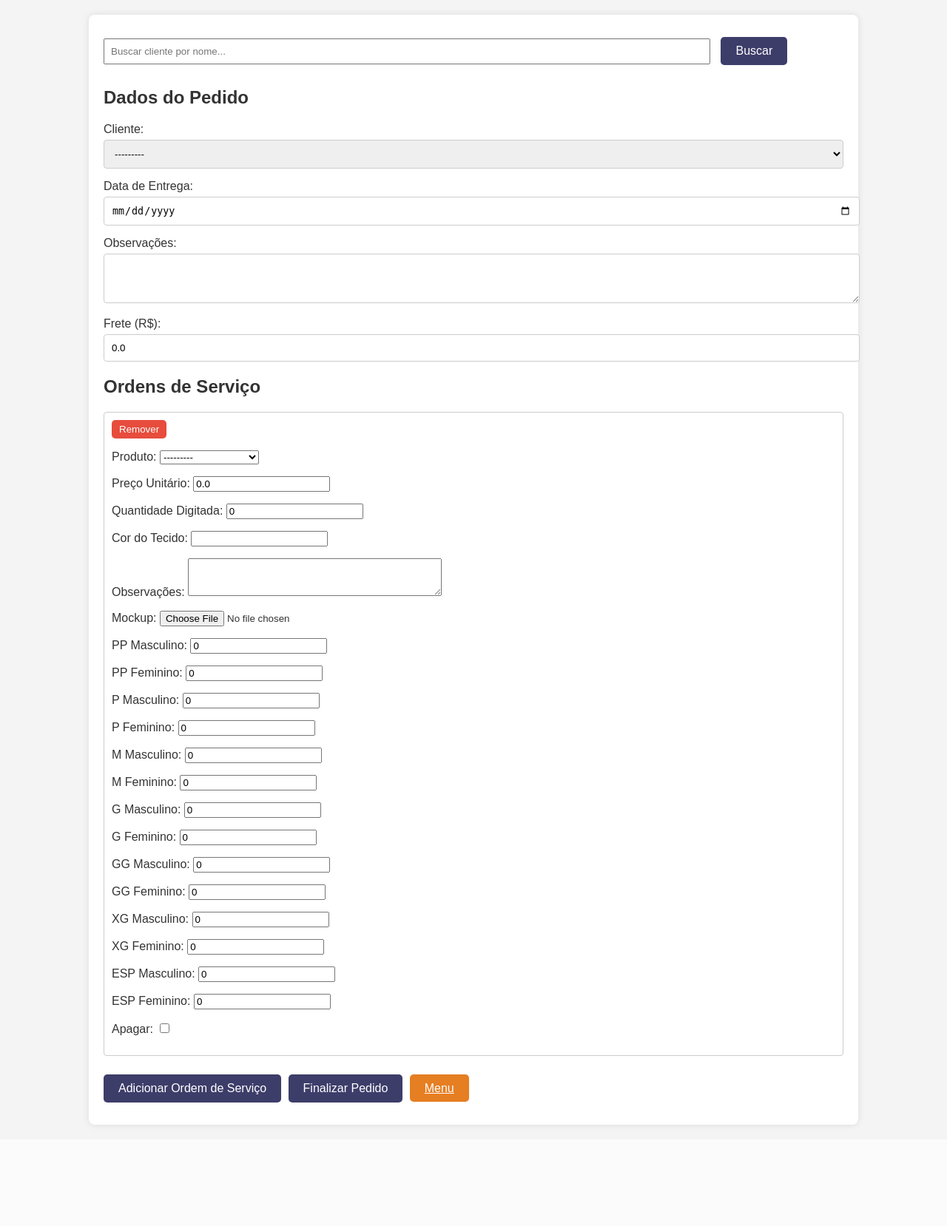
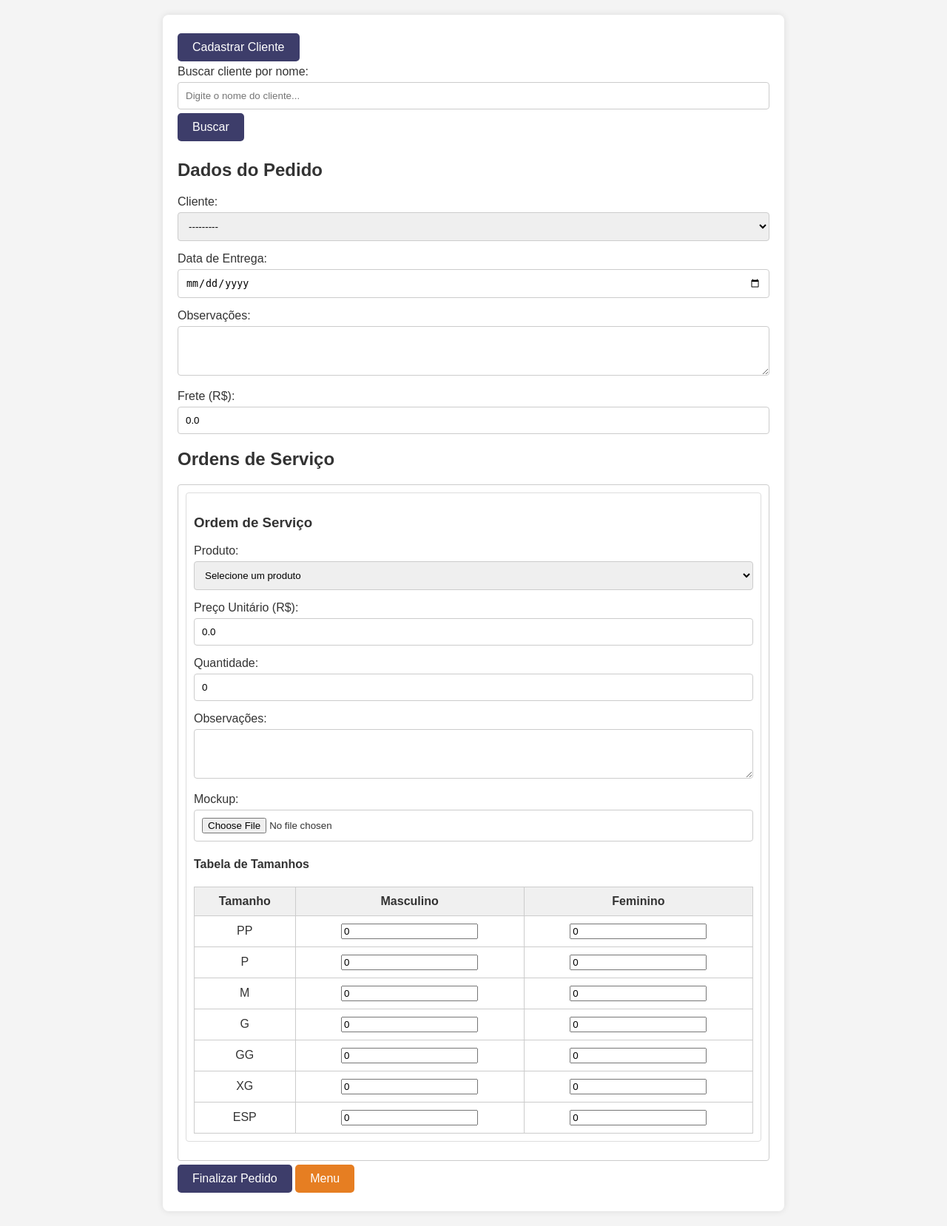
Before and after one commit to siqmath/kqapp, a Django app: page /pedidos/novo/ in a window 1280 px wide. Shown: the part 120-1778 px from the top of the page at 74% size. Before the commit the page ends 1645 px from the top, so only its background shows below. Run offline with Django 4.2, Linux system fonts and the light colour scheme; data comes from the database, SQL or seed files in the repository.

Commit message:
Update novo_pedido.html

```diff
--- a/kq_app/templates/kq_app/novo_pedido.html
+++ b/kq_app/templates/kq_app/novo_pedido.html
@@ -12,140 +12,218 @@
             margin: 0;
             padding: 0;
         }
+
         header {
             background-color: #3D3D6A;
             color: white;
             padding: 20px;
             text-align: center;
         }
+
         .container {
-            max-width: 1000px;
+            max-width: 800px;
             margin: 20px auto;
             padding: 20px;
             background-color: white;
             border-radius: 8px;
             box-shadow: 0 0 10px rgba(0, 0, 0, 0.1);
         }
+
         .form-group {
             margin-bottom: 15px;
         }
+
         .form-group label {
             display: block;
             margin-bottom: 5px;
         }
+
+        .form-group select,
         .form-group input,
-        .form-group select,
         .form-group textarea {
             width: 100%;
             padding: 10px;
             border: 1px solid #ccc;
             border-radius: 4px;
+            box-sizing: border-box;
         }
+
         .button {
+            display: inline-block;
             background-color: #3D3D6A;
             color: white;
             padding: 10px 20px;
+            text-decoration: none;
             border: none;
             border-radius: 5px;
+            transition: background-color 0.3s;
+            font-size: 16px;
+            text-align: center;
+            margin: 5px 0;
             cursor: pointer;
-            font-size: 16px;
-            margin: 10px 5px 10px 0;
         }
+
         .button:hover {
             background-color: #2D2D4A;
         }
-        .search-bar {
-            margin-bottom: 20px;
-        }
-        .search-bar input[type="text"] {
-            width: 80%;
-            padding: 8px;
-            margin-right: 10px;
-        }
-        .os-item {
+
+        .os-container {
+            margin-top: 20px;
             border: 1px solid #ccc;
             padding: 10px;
-            margin-bottom: 15px;
             border-radius: 4px;
         }
-        .remove-os {
-            background-color: #e74c3c;
-            color: white;
-            padding: 5px 10px;
-            border: none;
-            border-radius: 5px;
-            cursor: pointer;
+
+        .os-item {
+            margin-bottom: 15px;
+            border: 1px solid #ddd;
+            padding: 10px;
+            border-radius: 4px;
         }
-        .remove-os:hover {
-            background-color: #c0392b;
+
+        table {
+            width: 100%;
+            border-collapse: collapse;
+            margin-top: 10px;
         }
-        .errorlist { color: red; }
+
+        th,
+        td {
+            border: 1px solid #ccc;
+            padding: 10px;
+            text-align: center;
+        }
+
+        th {
+            background-color: #f0f0f0;
+        }
+
+        .errorlist {
+            color: red;
+            margin-top: 5px;
+        }
     </style>
 </head>
+
 <body>
 <header>
     <h1>Criar Novo Pedido</h1>
 </header>
+
 <div class="container">
-    <div class="search-bar">
-        <form method="GET" action="">
-            <input type="text" name="busca" placeholder="Buscar cliente por nome..." value="{{ request.GET.busca }}">
+    <a href="{% url 'cadastrar_cliente' %}" class="button">Cadastrar Cliente</a>
+
+    <form action="" method="GET">
+        <div class="form-group">
+            <label for="busca_cliente">Buscar cliente por nome:</label>
+            <input type="text" name="busca" id="busca_cliente" placeholder="Digite o nome do cliente..." value="{{ request.GET.busca }}">
             <button type="submit" class="button">Buscar</button>
-        </form>
-    </div>
+        </div>
+    </form>
 
-    <form method="POST" enctype="multipart/form-data">
+    <form action="{% url 'novo_pedido' %}" method="POST" enctype="multipart/form-data">
         {% csrf_token %}
 
         <h2>Dados do Pedido</h2>
+
         <div class="form-group">
-            <label>Cliente:</label>
+            <label for="{{ pedido_form.cliente.id_for_label }}">Cliente:</label>
             {{ pedido_form.cliente }}
+            {% if pedido_form.cliente.errors %}
+            <ul class="errorlist">{{ pedido_form.cliente.errors }}</ul>
+            {% endif %}
         </div>
+
         <div class="form-group">
-            <label>Data de Entrega:</label>
+            <label for="{{ pedido_form.data_entrega.id_for_label }}">Data de Entrega:</label>
             {{ pedido_form.data_entrega }}
+            {% if pedido_form.data_entrega.errors %}
+            <ul class="errorlist">{{ pedido_form.data_entrega.errors }}</ul>
+            {% endif %}
         </div>
+
         <div class="form-group">
-            <label>Observações:</label>
+            <label for="{{ pedido_form.observacoes.id_for_label }}">Observações:</label>
             {{ pedido_form.observacoes }}
+            {% if pedido_form.observacoes.errors %}
+            <ul class="errorlist">{{ pedido_form.observacoes.errors }}</ul>
+            {% endif %}
         </div>
+
         <div class="form-group">
-            <label>Frete (R$):</label>
+            <label for="{{ pedido_form.frete.id_for_label }}">Frete (R$):</label>
             {{ pedido_form.frete }}
+            {% if pedido_form.frete.errors %}
+            <ul class="errorlist">{{ pedido_form.frete.errors }}</ul>
+            {% endif %}
         </div>
 
         <h2>Ordens de Serviço</h2>
-        {{ ordem_de_servico_formset.management_form }}
-        <div id="os-list">
+        <div class="os-container" id="os-list">
+            {{ ordem_de_servico_formset.management_form }}
             {% for form in ordem_de_servico_formset %}
-                <div class="os-item">
-                    <button type="button" class="remove-os">Remover</button>
-                    {{ form.as_p }}
+            <div class="os-item">
+                <h3>Ordem de Serviço</h3>
+                <div class="form-group">
+                    <label for="{{ form.produto.id_for_label }}">Produto:</label>
+                    <select name="{{ form.prefix }}-produto" id="{{ form.produto.id_for_label }}" class="form-control">
+                        <option value="">Selecione um produto</option>
+                        {% for produto in produtos %}
+                        <option value="{{ produto.id }}">{{ produto.nome }}</option>
+                        {% endfor %}
+                    </select>
+                    {% if form.produto.errors %}
+                    <ul class="errorlist">{{ form.produto.errors }}</ul>
+                    {% endif %}
                 </div>
+                <div class="form-group">
+                    <label for="{{ form.preco_unitario.id_for_label }}">Preço Unitário (R$):</label>
+                    {{ form.preco_unitario }}
+                </div>
+                <div class="form-group">
+                    <label for="{{ form.quantidade_digitada.id_for_label }}">Quantidade:</label>
+                    {{ form.quantidade_digitada }}
+                </div>
+                <div class="form-group">
+                    <label for="{{ form.observacoes.id_for_label }}">Observações:</label>
+                    {{ form.observacoes }}
+                </div>
+                <div class="form-group">
+                    <label for="{{ form.mockup.id_for_label }}">Mockup:</label>
+                    {{ form.mockup }}
+                </div>
+
+                <h4>Tabela de Tamanhos</h4>
+                <table>
+                    <thead>
+                        <tr>
+                            <th>Tamanho</th>
+                            <th>Masculino</th>
+                            <th>Feminino</th>
+                        </tr>
+                    </thead>
+                    <tbody>
+                        <tr><td>PP</td><td>{{ form.pp_masculino }}</td><td>{{ form.pp_feminino }}</td></tr>
+                        <tr><td>P</td><td>{{ form.p_masculino }}</td><td>{{ form.p_feminino }}</td></tr>
+                        <tr><td>M</td><td>{{ form.m_masculino }}</td><td>{{ form.m_feminino }}</td></tr>
+                        <tr><td>G</td><td>{{ form.g_masculino }}</td><td>{{ form.g_feminino }}</td></tr>
+                        <tr><td>GG</td><td>{{ form.gg_masculino }}</td><td>{{ form.gg_feminino }}</td></tr>
+                        <tr><td>XG</td><td>{{ form.xg_masculino }}</td><td>{{ form.xg_feminino }}</td></tr>
+                        <tr><td>ESP</td><td>{{ form.esp_masculino }}</td><td>{{ form.esp_feminino }}</td></tr>
+                    </tbody>
+                </table>
+                <input type="hidden" name="{{ form.prefix }}-DELETE" id="id_{{ form.prefix }}-DELETE" value="{{ form.DELETE.value }}">
+            </div>
             {% endfor %}
         </div>
 
-        <button type="button" id="add-os" class="button">Adicionar Ordem de Serviço</button>
         <button type="submit" class="button">Finalizar Pedido</button>
         <a href="{% url 'home' %}" class="button" style="background-color: #e67e22;">Menu</a>
     </form>
-    {% if mensagem_erro %}<p class="errorlist">{{ mensagem_erro }}</p>{% endif %}
+
+    {% if mensagem_erro %}
+    <p style="color: red;">{{ mensagem_erro }}</p>
+    {% endif %}
 </div>
-<script src="https://code.jquery.com/jquery-3.6.0.min.js"></script>
-<script>
-    $(document).ready(function () {
-        $('#add-os').click(function () {
-            var form_idx = $('#id_ordem_de_servico-TOTAL_FORMS').val();
-            var empty_form = `{{ ordem_de_servico_formset.empty_form.as_p|escapejs }}`;
-            $('#os-list').append('<div class="os-item">' + empty_form.replace(/__prefix__/g, form_idx) + '</div>');
-            $('#id_ordem_de_servico-TOTAL_FORMS').val(parseInt(form_idx) + 1);
-        });
-
-        $(document).on('click', '.remove-os', function () {
-            $(this).closest('.os-item').remove();
-        });
-    });
-</script>
 </body>
 </html>
```
